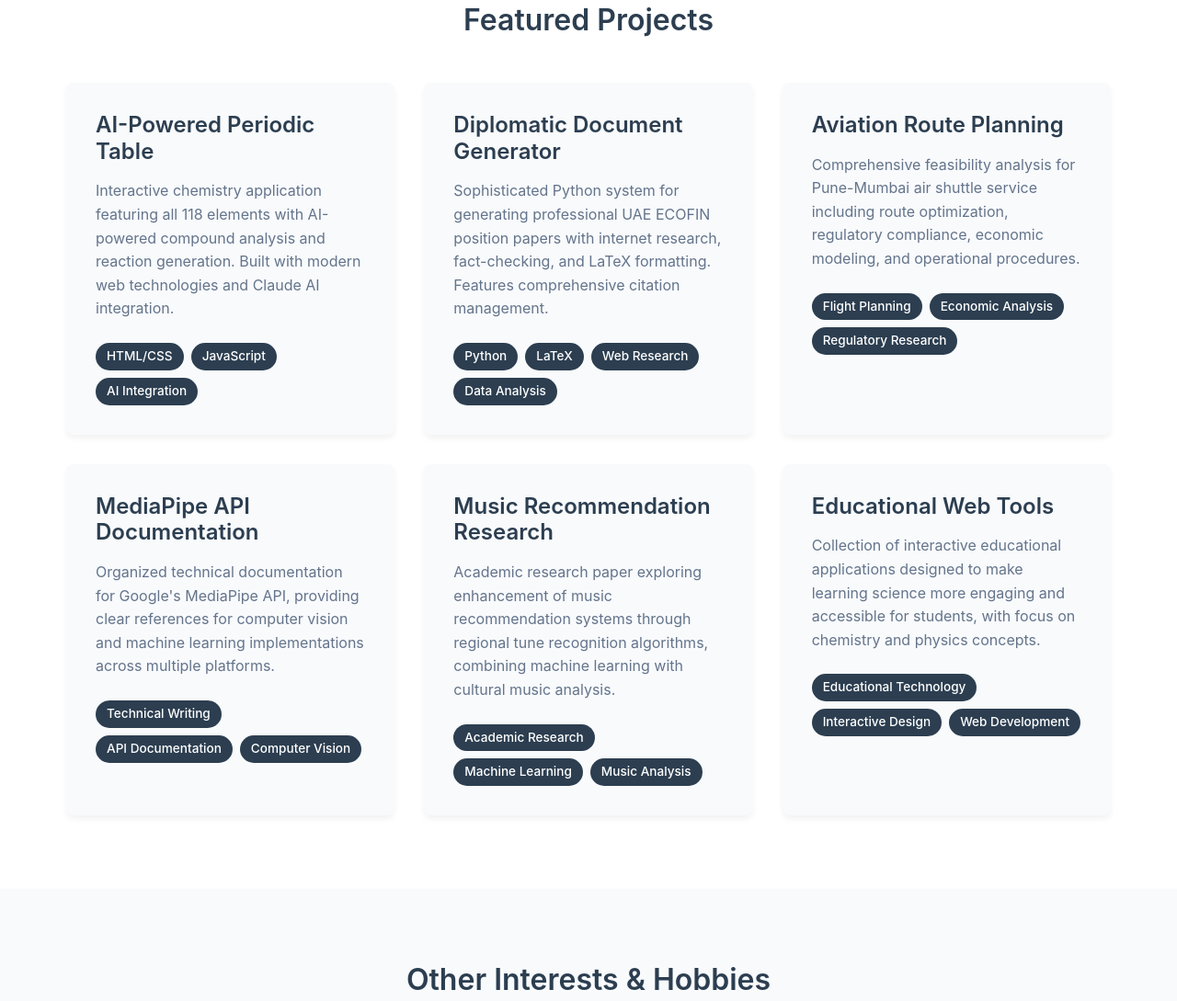
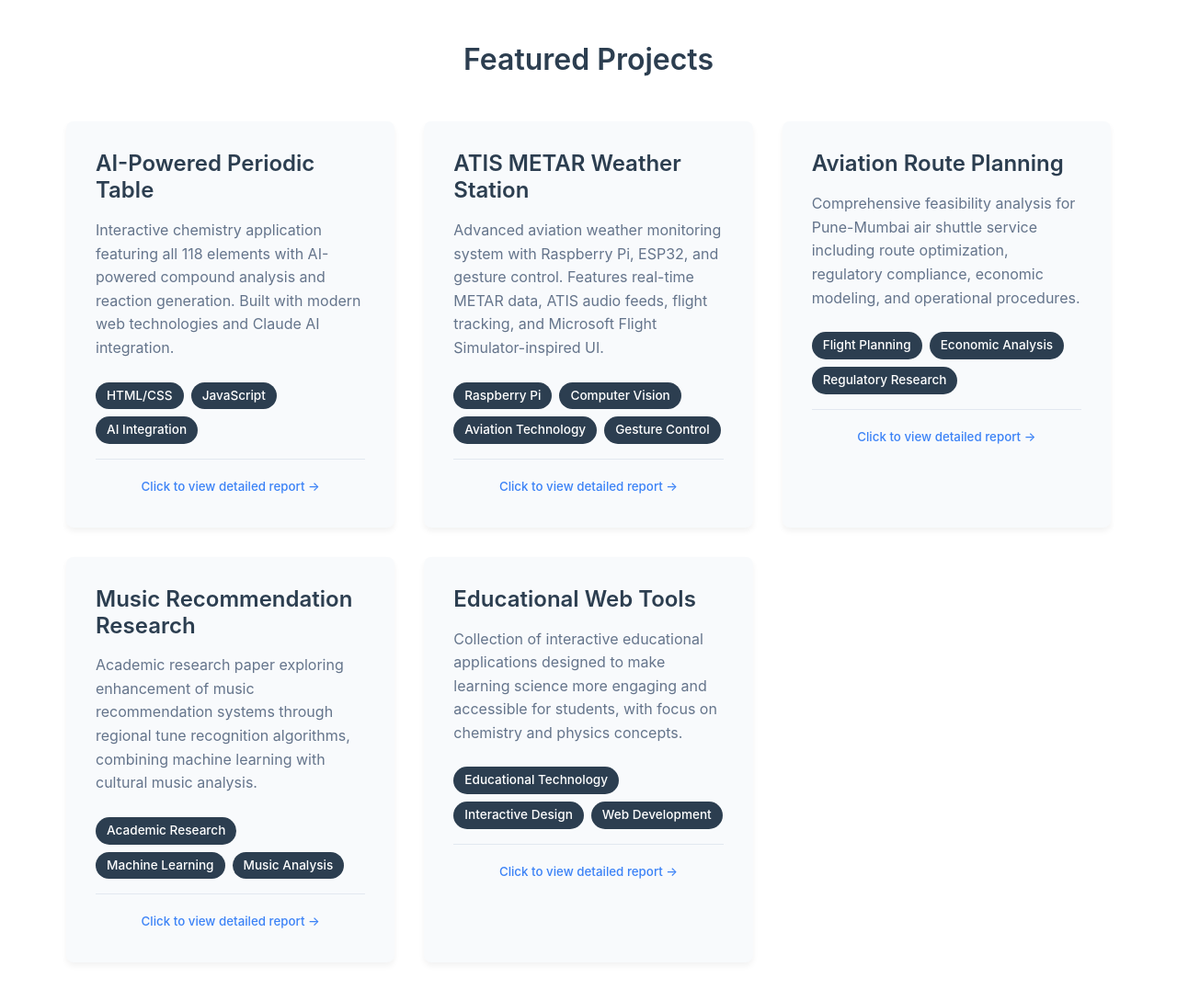
Before and after one commit to omkarlalla-code/omkarlalla-code.github.io, a plain HTML site: page index.html in a window 1280 px wide. Shown: the part 2031-3120 px from the top of the page at 92% size. Drawn offline with Linux system fonts and the light colour scheme.

Commit message:
Add files via upload

```diff
--- a/index.html
+++ b/index.html
@@ -103,6 +103,7 @@
                         <ul>
                             <li>AI/API Integration</li>
                             <li>Web Development</li>
+                            <li>ESP32 Technology</li>
                             <li>Data Analysis</li>
                             <li>Document Generation</li>
                             <li>Database Design</li>
@@ -127,7 +128,7 @@
             <div class="container">
                 <h2 class="section-title">Featured Projects</h2>
                 <div class="projects-grid">
-                    <div class="project-card">
+                    <div class="project-card" onclick="window.open('Project_Reports/periodic_table_report.html', '_blank')" style="cursor: pointer;">
                         <h3>AI-Powered Periodic Table</h3>
                         <p>
                             Interactive chemistry application featuring all 118 elements with AI-powered compound analysis
@@ -138,23 +139,29 @@
                             <span>JavaScript</span>
                             <span>AI Integration</span>
                         </div>
-                    </div>
-
-                    <div class="project-card">
-                        <h3>Diplomatic Document Generator</h3>
-                        <p>
-                            Sophisticated Python system for generating professional UAE ECOFIN position papers with
-                            internet research, fact-checking, and LaTeX formatting. Features comprehensive citation management.
-                        </p>
-                        <div class="project-tech">
-                            <span>Python</span>
-                            <span>LaTeX</span>
-                            <span>Web Research</span>
-                            <span>Data Analysis</span>
+                        <div class="project-link">
+                            <small style="color: #3b82f6; font-weight: 500;">Click to view detailed report →</small>
                         </div>
                     </div>
 
-                    <div class="project-card">
+                    <div class="project-card" onclick="window.open('Project_Reports/atis_weather_station_report.html', '_blank')" style="cursor: pointer;">
+                        <h3>ATIS METAR Weather Station</h3>
+                        <p>
+                            Advanced aviation weather monitoring system with Raspberry Pi, ESP32, and gesture control.
+                            Features real-time METAR data, ATIS audio feeds, flight tracking, and Microsoft Flight Simulator-inspired UI.
+                        </p>
+                        <div class="project-tech">
+                            <span>Raspberry Pi</span>
+                            <span>Computer Vision</span>
+                            <span>Aviation Technology</span>
+                            <span>Gesture Control</span>
+                        </div>
+                        <div class="project-link">
+                            <small style="color: #3b82f6; font-weight: 500;">Click to view detailed report →</small>
+                        </div>
+                    </div>
+
+                    <div class="project-card" onclick="window.open('Project_Reports/aviation_planning_report.html', '_blank')" style="cursor: pointer;">
                         <h3>Aviation Route Planning</h3>
                         <p>
                             Comprehensive feasibility analysis for Pune-Mumbai air shuttle service including route optimization,
@@ -165,22 +172,12 @@
                             <span>Economic Analysis</span>
                             <span>Regulatory Research</span>
                         </div>
-                    </div>
-
-                    <div class="project-card">
-                        <h3>MediaPipe API Documentation</h3>
-                        <p>
-                            Organized technical documentation for Google's MediaPipe API, providing clear references
-                            for computer vision and machine learning implementations across multiple platforms.
-                        </p>
-                        <div class="project-tech">
-                            <span>Technical Writing</span>
-                            <span>API Documentation</span>
-                            <span>Computer Vision</span>
+                        <div class="project-link">
+                            <small style="color: #3b82f6; font-weight: 500;">Click to view detailed report →</small>
                         </div>
                     </div>
 
-                    <div class="project-card">
+                    <div class="project-card" onclick="window.open('Project_Reports/music_recommendation_research_report.html', '_blank')" style="cursor: pointer;">
                         <h3>Music Recommendation Research</h3>
                         <p>
                             Academic research paper exploring enhancement of music recommendation systems through
@@ -191,9 +188,12 @@
                             <span>Machine Learning</span>
                             <span>Music Analysis</span>
                         </div>
+                        <div class="project-link">
+                            <small style="color: #3b82f6; font-weight: 500;">Click to view detailed report →</small>
+                        </div>
                     </div>
 
-                    <div class="project-card">
+                    <div class="project-card" onclick="window.open('Project_Reports/educational_web_tools_report.html', '_blank')" style="cursor: pointer;">
                         <h3>Educational Web Tools</h3>
                         <p>
                             Collection of interactive educational applications designed to make learning science
@@ -203,6 +203,9 @@
                             <span>Educational Technology</span>
                             <span>Interactive Design</span>
                             <span>Web Development</span>
+                        </div>
+                        <div class="project-link">
+                            <small style="color: #3b82f6; font-weight: 500;">Click to view detailed report →</small>
                         </div>
                     </div>
                 </div>
@@ -237,6 +240,10 @@
                     <div class="interest-card">
                         <h3>Academic Research</h3>
                         <p>Involved in various research projects combining technology with academic subjects like chemistry and economics.</p>
+                    </div>
+                    <div class="interest-card">
+                        <h3>Acting & Playwriting</h3>
+                        <p>Creative pursuits in theatrical performance and script writing, exploring storytelling through dramatic arts.</p>
                     </div>
                 </div>
             </div>
--- a/styles.css
+++ b/styles.css
@@ -309,6 +309,19 @@ a:hover {
     box-shadow: 0 8px 25px rgba(0, 0, 0, 0.1);
 }
 
+.project-card[style*="cursor: pointer"]:hover {
+    transform: translateY(-4px);
+    box-shadow: 0 12px 35px rgba(59, 130, 246, 0.15);
+    border-left: 4px solid #3b82f6;
+}
+
+.project-link {
+    margin-top: 1rem;
+    padding-top: 1rem;
+    border-top: 1px solid var(--border);
+    text-align: center;
+}
+
 .project-card h3 {
     margin-bottom: 1rem;
     color: var(--primary-color);
```
